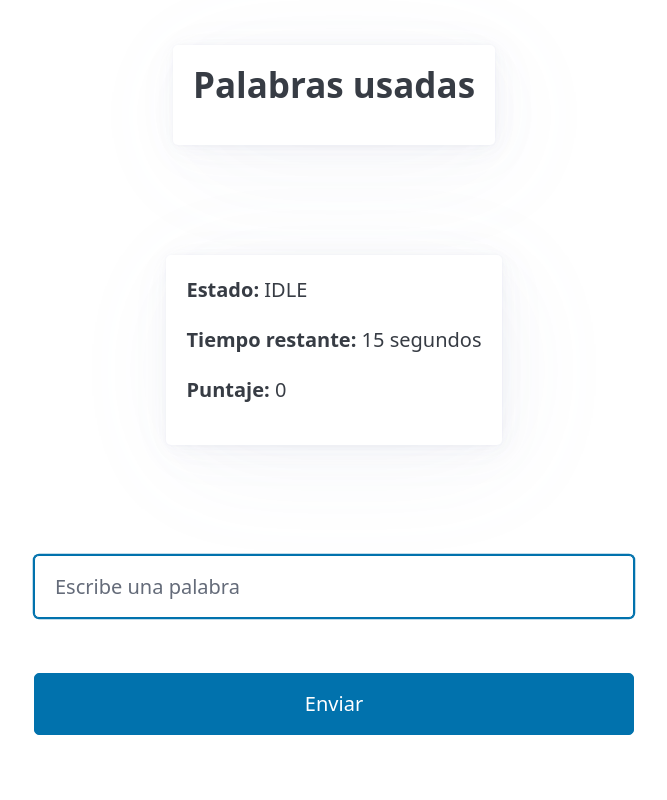
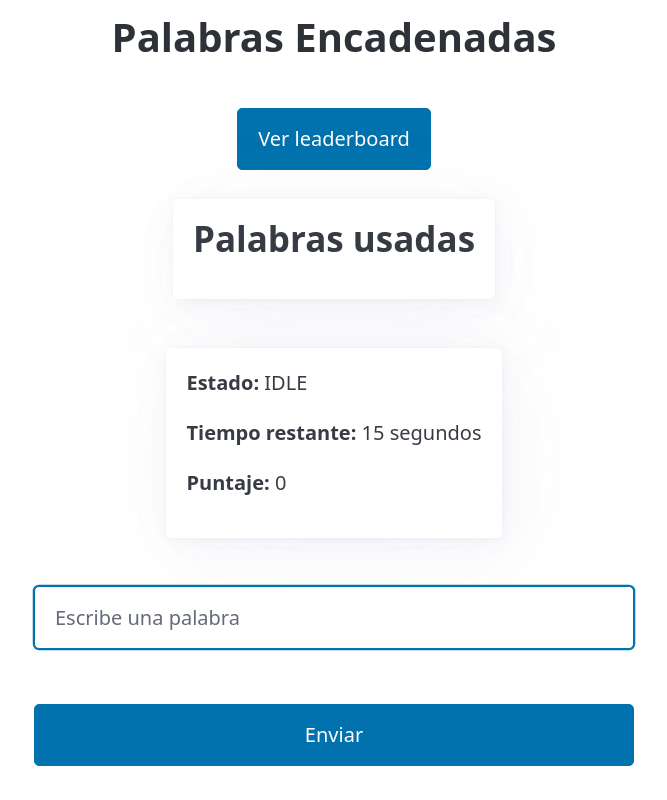
Before and after one commit to leotroche/unq-ui-leonardo-troche-trabajo-final, a React (Vite) app: page / in a window 1280 px wide. Shown: the whole page, without its empty margins (306-973 px from the left). Built offline with nearby package versions, Linux system fonts and the light colour scheme.

Commit message:
feat: add leaderboard functionality with GameOver and LeaderboardModal components

```diff
--- a/src/App.tsx
+++ b/src/App.tsx
@@ -1,6 +1,8 @@
 import { useReducer, useState } from 'react'
 
+import { GameOver } from './components/GameOver'
 import { GameStats } from './components/GameStats'
+import { LeaderboardModal } from './components/LeaderboardModal'
 import { WordForm } from './components/WordForm'
 import { WordList } from './components/WordList'
 import { useTimer } from './hooks/useTimer'
@@ -13,6 +15,7 @@ export function App() {
   const [game, dispatch] = useReducer(gameReducer, initialState)
   const [value, setValue] = useState('')
   const [isLoading, setIsLoading] = useState(false)
+  const [isLeaderboardOpen, setIsLeaderboardOpen] = useState(false)
 
   useTimer({
     enabled: game.status === 'PLAYING',
@@ -58,8 +61,17 @@ export function App() {
     setValue(evt.target.value)
   }
 
+  const handleRestart = () => {
+    dispatch({ type: 'RESET_GAME' })
+    setValue('')
+  }
+
   return (
     <main className="container">
+      <h1>Palabras Encadenadas</h1>
+
+      <button onClick={() => setIsLeaderboardOpen(true)}>Ver leaderboard</button>
+
       <WordList words={game.words} />
 
       <GameStats status={game.status} score={game.score} timeLeft={game.timeLeft} />
@@ -72,6 +84,16 @@ export function App() {
         onChange={handleChange}
         onSubmit={handleSubmit}
       />
+
+      {game.status === 'GAME_OVER' && (
+        <GameOver score={game.score} wordsCount={game.words.length} onRestart={handleRestart} />
+      )}
+
+      <LeaderboardModal
+        open={isLeaderboardOpen}
+        scores={[]}
+        onClose={() => setIsLeaderboardOpen(false)}
+      />
     </main>
   )
 }
```
